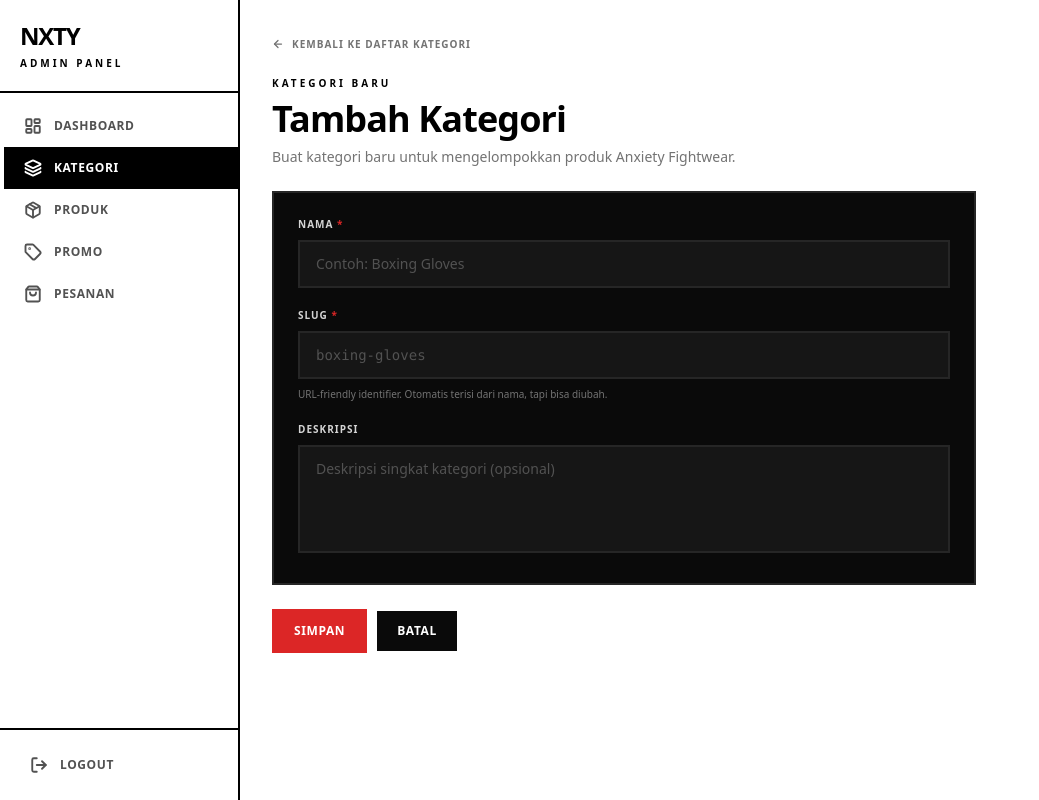
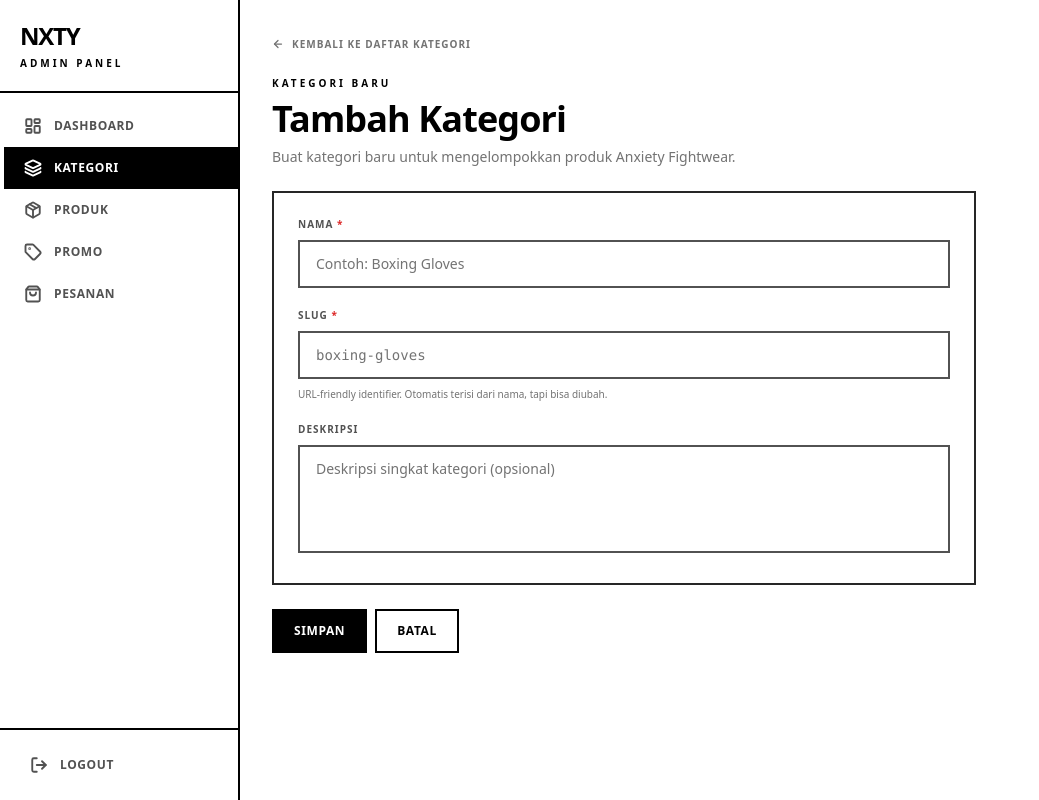
Before and after one commit to fahrismi012-prog/NXTY-Fightwear, a Next.js app: page /admin/kategori/baru in a window 1280 px wide. Shown: the whole page, without its empty margins (0-1039 px from the left). Built offline with nearby package versions, Linux system fonts and the light colour scheme.

Commit message:
style(admin): redesain bw - kategori form

```diff
--- a/app/admin/kategori/CategoryForm.tsx
+++ b/app/admin/kategori/CategoryForm.tsx
@@ -126,16 +126,16 @@ export default function CategoryForm({ mode, initial }: CategoryFormProps) {
   }
 
   const baseInput =
-    "w-full bg-[#161616] border-2 border-[#262626] px-4 py-3 text-sm text-white placeholder-neutral-600 focus:outline-none focus:border-[#dc2626] transition-colors";
+    "w-full bg-white border-2 border-neutral-600 px-4 py-3 text-sm text-black placeholder-neutral-500 focus:outline-none focus:border-black transition-colors";
 
   return (
     <form onSubmit={handleSubmit} className="space-y-6">
-      <div className="bg-[#0a0a0a] border-2 border-[#262626] p-5 md:p-6 space-y-5">
+      <div className="bg-white border-2 border-neutral-800 p-5 md:p-6 space-y-5">
         {/* Nama */}
         <div>
           <label
             htmlFor="name"
-            className="block text-[10px] font-black uppercase tracking-widest text-neutral-300 mb-2"
+            className="block text-[10px] font-black uppercase tracking-widest text-neutral-600 mb-2"
           >
             Nama <span className="text-[#dc2626]">*</span>
           </label>
@@ -155,7 +155,7 @@ export default function CategoryForm({ mode, initial }: CategoryFormProps) {
         <div>
           <label
             htmlFor="slug"
-            className="block text-[10px] font-black uppercase tracking-widest text-neutral-300 mb-2"
+            className="block text-[10px] font-black uppercase tracking-widest text-neutral-600 mb-2"
           >
             Slug <span className="text-[#dc2626]">*</span>
           </label>
@@ -182,7 +182,7 @@ export default function CategoryForm({ mode, initial }: CategoryFormProps) {
         <div>
           <label
             htmlFor="description"
-            className="block text-[10px] font-black uppercase tracking-widest text-neutral-300 mb-2"
+            className="block text-[10px] font-black uppercase tracking-widest text-neutral-600 mb-2"
           >
             Deskripsi
           </label>
@@ -204,7 +204,7 @@ export default function CategoryForm({ mode, initial }: CategoryFormProps) {
           <button
             type="submit"
             disabled={submitting || deleting}
-            className="inline-flex items-center gap-2 bg-[#dc2626] text-white border-2 border-[#dc2626] px-5 py-3 text-xs font-black uppercase tracking-wider hover:bg-white hover:text-[#dc2626] transition-colors disabled:opacity-50 disabled:cursor-not-allowed"
+            className="inline-flex items-center gap-2 bg-black text-white border-2 border-black px-5 py-3 text-xs font-black uppercase tracking-wider hover:bg-white hover:text-black hover:shadow-[4px_4px_0_black] transition-colors disabled:opacity-50 disabled:cursor-not-allowed"
           >
             {submitting ? (
               <Loader2 size={14} className="animate-spin" />
@@ -213,7 +213,7 @@ export default function CategoryForm({ mode, initial }: CategoryFormProps) {
           </button>
           <Link
             href="/admin/kategori"
-            className="inline-flex items-center bg-[#0a0a0a] text-white border-2 border-white px-5 py-3 text-xs font-black uppercase tracking-wider hover:bg-white hover:text-[#0a0a0a] transition-colors"
+            className="inline-flex items-center bg-white text-black border-2 border-black px-5 py-3 text-xs font-black uppercase tracking-wider hover:bg-black hover:text-white hover:shadow-[4px_4px_0_black] transition-colors"
           >
             Batal
           </Link>
@@ -224,7 +224,7 @@ export default function CategoryForm({ mode, initial }: CategoryFormProps) {
             type="button"
             onClick={handleDelete}
             disabled={submitting || deleting}
-            className="inline-flex items-center gap-2 bg-[#0a0a0a] text-[#dc2626] border-2 border-[#dc2626] px-5 py-3 text-xs font-black uppercase tracking-wider hover:bg-[#dc2626] hover:text-white transition-colors disabled:opacity-50 disabled:cursor-not-allowed"
+            className="inline-flex items-center gap-2 bg-white text-[#dc2626] border-2 border-[#dc2626] px-5 py-3 text-xs font-black uppercase tracking-wider hover:bg-[#dc2626] hover:text-white hover:shadow-[4px_4px_0_#dc2626] transition-colors disabled:opacity-50 disabled:cursor-not-allowed"
           >
             {deleting ? (
               <Loader2 size={14} className="animate-spin" />
```
